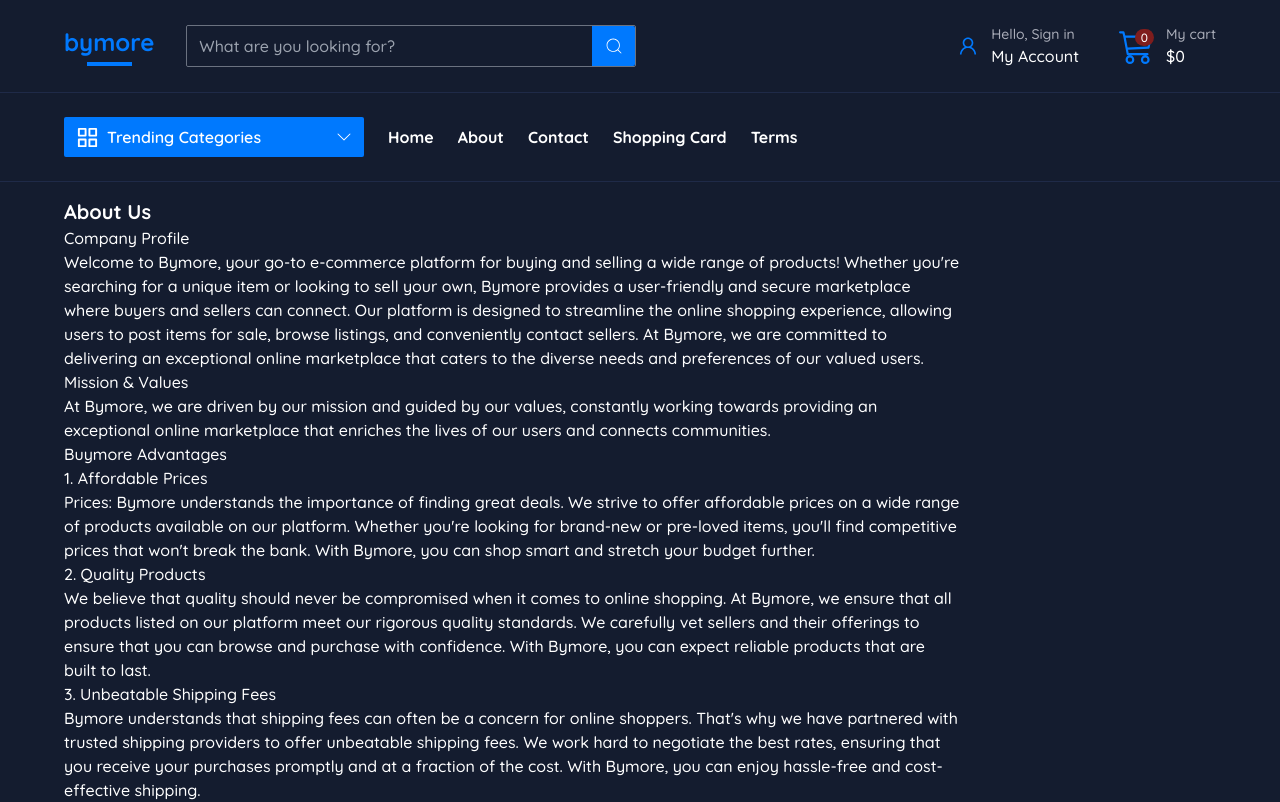
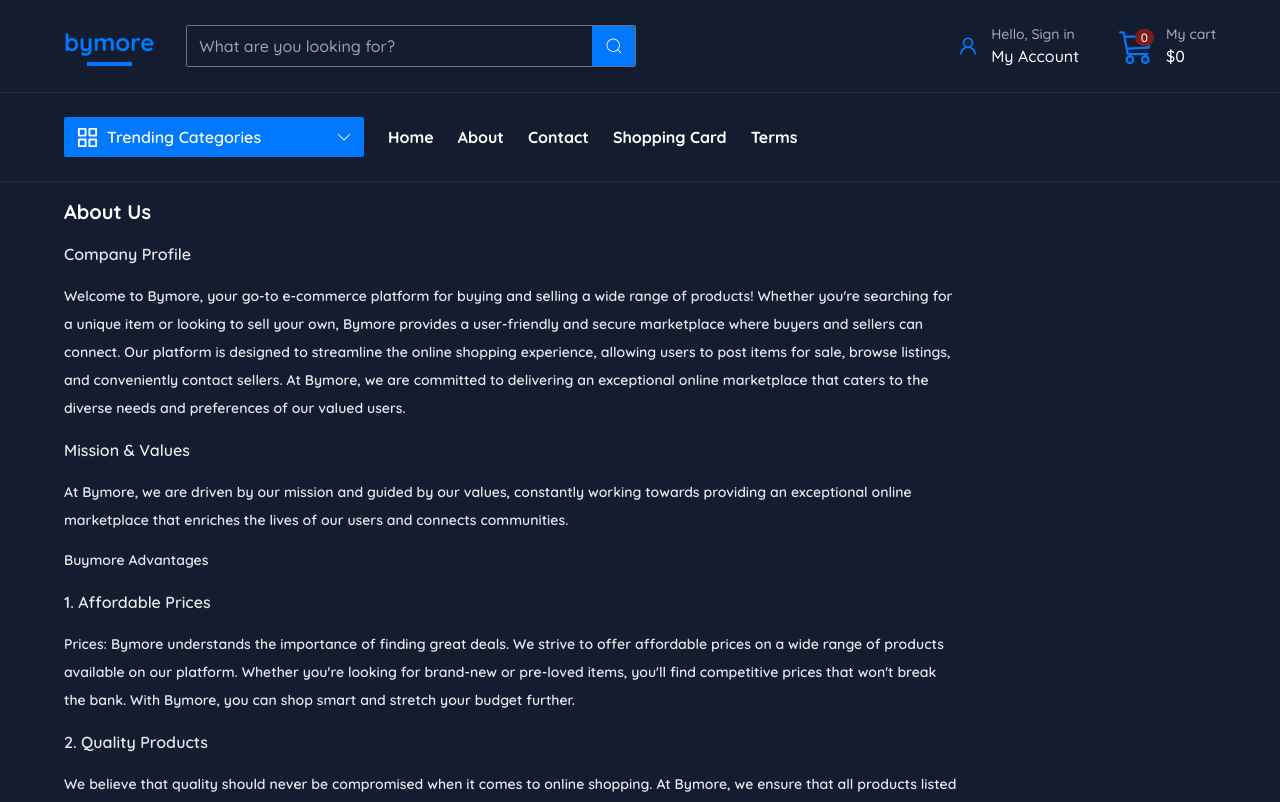
Before and after one commit to gracebir/buymore, a Next.js app: page /about in a window 1280 px wide. Shown: the top 802 px of the page. Built offline with nearby package versions, Linux system fonts and the light colour scheme.

Commit message:
makdown style

```diff
--- a/src/styles/globals.css
+++ b/src/styles/globals.css
@@ -2,8 +2,8 @@
 @tailwind components;
 @tailwind utilities;
 
-@layer base{
-    :root{
+@layer base {
+    :root {
         --color-blue: #0079fe;
         --color-dark: #1f2a48;
         --color-very-dark: #141c2f;
@@ -12,3 +12,45 @@
         --color-white: #ffffff;
     }
 }
+
+.markdown {
+    @apply text-[14px] leading-7 my-4 font-semibold text-gray-200;
+}
+
+.markdown p {
+    @apply mb-3
+}
+
+.markdown blockquote {
+    @apply bg-gray-100 py-4 px-4 border-l-4 rounded-l-md overflow-hidden border-gray-300 my-4;
+}
+
+.markdown h1,
+.markdown h2,
+.markdown h3,
+.markdown h4,
+.markdown h5,
+.markdown h6 {
+    @apply my-4;
+}
+
+.markdown h1,
+h2,
+h3,
+h4,
+h5,
+h6 {
+    @apply text-base;
+}
+
+.markdown ul {
+    list-style: disc;
+    padding-left: 30px !important;
+    margin-bottom: 5px;
+    margin-top: 5px;
+}
+
+.markdown ul li {
+    padding: 6px 0px;
+    line-height: 30px;
+}
```
